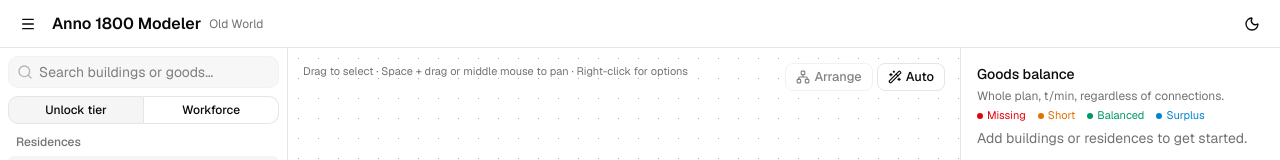
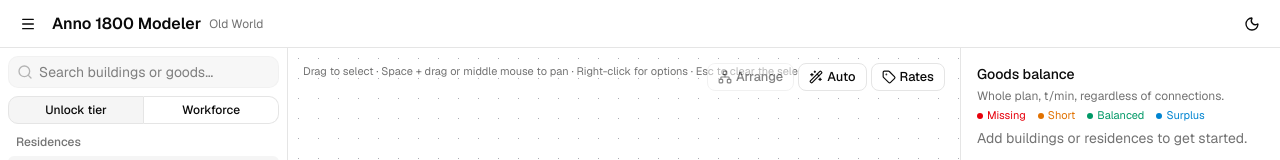
Before and after one commit to mariusraupach/odin, a Next.js app: page / in a window 1280 px wide. Shown: the top 160 px of the page. Built offline with nearby package versions, Linux system fonts and the light colour scheme.

Commit message:
feat: focus selected chain and trim rate labels

```diff
--- a/src/components/modeler/canvas.tsx
+++ b/src/components/modeler/canvas.tsx
@@ -14,7 +14,7 @@
   type NodeTypes,
   type OnConnectEnd,
 } from "@xyflow/react";
-import { NetworkIcon, WandSparklesIcon } from "lucide-react";
+import { NetworkIcon, TagIcon, WandSparklesIcon } from "lucide-react";
 import { useTheme } from "next-themes";
 import { useEffect, useRef, useState, type DragEvent } from "react";
 import { Button } from "@/components/ui/button";
@@ -23,6 +23,7 @@
 import { isValidConnection, usePlanStore } from "@/lib/store";
 import { CanvasContextMenu, type MenuTarget } from "./canvas-menu";
 import { ConnectMenu, type ConnectMenuState } from "./connect-menu";
+import { focusOf, ViewContext } from "./flow-context";
 import { FlowEdge } from "./flow-edge";
 import { BuildingNode } from "./nodes/building-node";
 import { IslandNode } from "./nodes/island-node";
@@ -59,28 +60,39 @@
   const selectNodes = usePlanStore((s) => s.selectNodes);
   const addIsland = usePlanStore((s) => s.addIsland);
   const reparentNodes = usePlanStore((s) => s.reparentNodes);
+  const showRates = usePlanStore((s) => s.showRates);
+  const setShowRates = usePlanStore((s) => s.setShowRates);
   const { screenToFlowPosition, fitView } = useReactFlow();
   const { resolvedTheme } = useTheme();
   const container = useRef<HTMLDivElement>(null);
   const [menu, setMenu] = useState<ConnectMenuState | null>(null);
   const [menuTarget, setMenuTarget] = useState<MenuTarget | null>(null);
   const [addMenu, setAddMenu] = useState<AddMenuState | null>(null);
+  const [hoveredEdge, setHoveredEdge] = useState<string | null>(null);
+
+  const focus = focusOf(nodes, edges);
+  // Islands are only backdrops, so they never fade.
+  const shownNodes = focus
+    ? nodes.map((n) =>
+        n.type === "island" || focus.nodes.has(n.id)
+          ? n
+          : { ...n, className: "dimmed" },
+      )
+    : nodes;
 
   const closeMenus = () => {
     setMenu(null);
     setAddMenu(null);
   };
 
-  // ⌘/Ctrl+A selects everything, ⌘/Ctrl+D duplicates the selection.
+  // Escape clears the selection, ⌘/Ctrl+A selects everything, ⌘/Ctrl+D
+  // duplicates the selection.
   useEffect(() => {
     const onKeyDown = (event: KeyboardEvent) => {
+      const target = event.target as HTMLElement;
+      if (target.closest("input, textarea, [contenteditable]")) return;
+      if (event.key === "Escape") selectNodes([]);
       if (!(event.metaKey || event.ctrlKey)) return;
-      if (
-        (event.target as HTMLElement).closest(
-          "input, textarea, [contenteditable]",
-        )
-      )
-        return;
       const key = event.key.toLowerCase();
       if (key === "a") {
         event.preventDefault();
@@ -96,7 +108,7 @@
     };
     window.addEventListener("keydown", onKeyDown);
     return () => window.removeEventListener("keydown", onKeyDown);
-  }, [selectAll, duplicateNodes]);
+  }, [selectAll, selectNodes, duplicateNodes]);
 
   const onPaneContextMenu = (event: { clientX: number; clientY: number }) => {
     const rect = container.current?.getBoundingClientRect();
@@ -172,10 +184,11 @@
   };
 
   return (
+    <ViewContext value={{ focus, hoveredEdge, showRates }}>
       <div ref={container} className="absolute inset-0">
         <CanvasContextMenu target={menuTarget}>
           <ReactFlow
-          nodes={nodes}
+            nodes={shownNodes}
             edges={edges}
             nodeTypes={nodeTypes}
             edgeTypes={edgeTypes}
@@ -211,6 +224,8 @@
                 ids: selected.map((n) => n.id),
               });
             }}
+            onEdgeMouseEnter={(_, edge) => setHoveredEdge(edge.id)}
+            onEdgeMouseLeave={() => setHoveredEdge(null)}
             onEdgeContextMenu={(_, edge) => {
               closeMenus();
               setMenuTarget({ kind: "edge", id: edge.id });
@@ -249,7 +264,7 @@
               className="text-muted-foreground pointer-events-none text-[11px]"
             >
               Drag to select · Space + drag or middle mouse to pan · Right-click
-            for options
+              for options · Esc to clear the selection
             </Panel>
             <Panel position="top-right" className="flex gap-1">
               <Button
@@ -271,6 +286,17 @@
                 title="Re-arrange automatically when nodes or connections change"
               >
                 <WandSparklesIcon /> Auto
+              </Toggle>
+              <Toggle
+                variant="outline"
+                size="sm"
+                className="bg-background"
+                pressed={showRates}
+                onPressedChange={setShowRates}
+                aria-label="Show all rates"
+                title="Show the rate on every connection, not only on problems and the selection"
+              >
+                <TagIcon /> Rates
               </Toggle>
             </Panel>
           </ReactFlow>
@@ -300,5 +326,6 @@
         )}
         {menu && <ConnectMenu menu={menu} onClose={() => setMenu(null)} />}
       </div>
+    </ViewContext>
   );
 }
--- a/src/components/modeler/flow-context.tsx
+++ b/src/components/modeler/flow-context.tsx
@@ -1,7 +1,7 @@
 "use client";
 
 import { createContext, use } from "react";
-import type { FlowResult } from "@/lib/anno/calc";
+import type { FlowResult, PlanEdge, PlanNode } from "@/lib/anno/calc";
 
 export const FlowContext = createContext<FlowResult | null>(null);
 
@@ -9,6 +9,67 @@
   const flow = use(FlowContext);
   if (!flow) throw new Error("useFlow must be used inside <FlowContext>");
   return flow;
+}
+
+export type Focus = { nodes: Set<string>; edges: Set<string> };
+
+/** How the canvas is currently shown, for nodes and edges to adapt to. */
+export type View = {
+  /** What stays fully visible; null when nothing is selected. */
+  focus: Focus | null;
+  hoveredEdge: string | null;
+  /** Rate labels on every edge, not just the ones worth a look. */
+  showRates: boolean;
+};
+
+export const ViewContext = createContext<View>({
+  focus: null,
+  hoveredEdge: null,
+  showRates: false,
+});
+
+export const useView = () => use(ViewContext);
+
+/**
+ * The production chain of the selection: everything that supplies it, however
+ * far upstream, and everything it feeds downstream. Each direction is followed
+ * on its own, so a consumer's other suppliers stay faded. A selected edge
+ * focuses just the two nodes it connects.
+ */
+export function focusOf(nodes: PlanNode[], edges: PlanEdge[]): Focus | null {
+  const selected = nodes
+    .filter((n) => n.selected && n.type !== "island")
+    .map((n) => n.id);
+  const focus: Focus = { nodes: new Set(selected), edges: new Set() };
+
+  const follow = (downstream: boolean) => {
+    const queue = [...selected];
+    const seen = new Set(selected);
+    while (queue.length > 0) {
+      const id = queue.shift()!;
+      for (const e of edges) {
+        const [from, to] = downstream
+          ? [e.source, e.target]
+          : [e.target, e.source];
+        if (from !== id) continue;
+        focus.edges.add(e.id);
+        focus.nodes.add(to);
+        if (!seen.has(to)) {
+          seen.add(to);
+          queue.push(to);
+        }
+      }
+    }
+  };
+  follow(true);
+  follow(false);
+
+  for (const e of edges.filter((e) => e.selected)) {
+    focus.edges.add(e.id);
+    focus.nodes.add(e.source);
+    focus.nodes.add(e.target);
+  }
+  return focus.nodes.size > 0 ? focus : null;
 }
 
 export const statusText = {
--- a/src/components/modeler/flow-edge.tsx
+++ b/src/components/modeler/flow-edge.tsx
@@ -19,7 +19,7 @@
   type TradeRoute,
 } from "@/lib/anno/calc";
 import { cn } from "@/lib/utils";
-import { statusStroke, statusText, useFlow } from "./flow-context";
+import { statusStroke, statusText, useFlow, useView } from "./flow-context";
 
 const LANE_OFFSET = 10;
 
@@ -79,15 +79,29 @@
   selected,
 }: EdgeProps) {
   const { edges, routeOfEdge } = useFlow();
+  const { focus, hoveredEdge, showRates } = useView();
   const flow = edges.get(id) ?? { rate: 0, requested: 0 };
   const status = rateStatus(flow.rate, flow.requested);
   // Connected, but the consumer is already covered by other suppliers.
   const idle = flow.rate < 0.005 && flow.requested < 0.005;
+  const focused = focus?.edges.has(id) ?? false;
+  const dimmed = focus !== null && !focused;
+  // Healthy edges stay quiet unless asked about.
+  const showLabel =
+    !dimmed &&
+    (showRates || focused || hoveredEdge === id || (!idle && status !== "ok"));
   const style = {
     stroke: idle ? "var(--muted-foreground)" : statusStroke[status],
-    strokeWidth: selected ? 3 : 2,
+    strokeWidth: selected || focused ? 3 : 2,
     strokeDasharray: idle ? "6 4" : undefined,
+    opacity: dimmed ? 0.1 : 1,
+    transition: "opacity 150ms",
   };
+  const title = (
+    <title>
+      {`${goodName(handleGood(targetHandleId))}: ${idle ? "not needed, covered by other suppliers" : `${formatRate(flow.rate)} t/min`}`}
+    </title>
+  );
 
   const sourceNode = useInternalNode(source);
   const targetNode = useInternalNode(target);
@@ -126,11 +140,15 @@
     ].join(" ");
     return (
       <>
+        {title}
         <BaseEdge id={id} path={legs} style={style} />
         {/* Every edge of a route shares the trunk; the first one draws it. */}
         {route.edgeIds[0] === id && (
           <TradeRouteTrunk
             route={route}
+            dimmed={
+              focus !== null && !route.edgeIds.some((e) => focus.edges.has(e))
+            }
             from={out.point}
             to={into.point}
             labelBelow={side.y > 0}
@@ -153,27 +171,31 @@
 
   return (
     <>
+      {title}
       <BaseEdge id={id} path={path} style={style} />
+      {showLabel && (
         <EdgeLabelRenderer>
+          {/* No pointer events: hovering the label would un-hover the edge. */}
           <div
             className={cn(
-            "nodrag nopan bg-background pointer-events-auto absolute rounded-md border px-1.5 py-0.5 text-[10px] tabular-nums shadow-sm",
+              "bg-background pointer-events-none absolute rounded-md border px-1.5 py-0.5 text-[10px] tabular-nums shadow-sm",
               idle ? "text-muted-foreground" : statusText[status],
             )}
             style={{
               transform: `translate(-50%, -50%) translate(${labelX}px, ${labelY}px)`,
             }}
-          title={`${goodName(handleGood(targetHandleId))}${idle ? ": not needed, covered by other suppliers" : ""}`}
           >
             {idle ? "idle" : `${formatRate(flow.rate)} t/min`}
           </div>
         </EdgeLabelRenderer>
+      )}
     </>
   );
 }
 
 function TradeRouteTrunk({
   route,
+  dimmed,
   from,
   to,
   fromColor,
@@ -181,6 +203,7 @@
   labelBelow,
 }: {
   route: TradeRoute;
+  dimmed: boolean;
   /** Label on the lane's own side: below for one direction, above for the other. */
   labelBelow: boolean;
   from: XYPosition;
@@ -195,6 +218,7 @@
         d={`M ${from.x} ${from.y} L ${to.x} ${to.y}`}
         className="trade-route"
         fill="none"
+        style={{ opacity: dimmed ? 0.15 : 1, transition: "opacity 150ms" }}
       />
       <EdgeLabelRenderer>
         {[
@@ -203,7 +227,10 @@
         ].map(({ point, color }, i) => (
           <div
             key={i}
-            className="bg-background absolute flex size-7 items-center justify-center rounded-full border-2 shadow-sm"
+            className={cn(
+              "bg-background absolute flex size-7 items-center justify-center rounded-full border-2 shadow-sm transition-opacity",
+              dimmed && "opacity-25",
+            )}
             style={{
               borderColor: color,
               transform: `translate(-50%, -50%) translate(${point.x}px, ${point.y}px)`,
@@ -214,7 +241,10 @@
           </div>
         ))}
         <div
-          className="nodrag nopan bg-background pointer-events-auto absolute flex flex-col gap-0.5 rounded-lg border px-2.5 py-1.5 text-[11px] shadow-md"
+          className={cn(
+            "nodrag nopan bg-background pointer-events-auto absolute flex flex-col gap-0.5 rounded-lg border px-2.5 py-1.5 text-[11px] shadow-md transition-opacity",
+            dimmed && "opacity-25",
+          )}
           style={{
             // Sit above the lane rather than on it.
             transform: `translate(-50%, ${labelBelow ? "14px" : "calc(-100% - 14px)"}) translate(${mid.x}px, ${mid.y}px)`,
--- a/src/lib/store.ts
+++ b/src/lib/store.ts
@@ -98,7 +98,7 @@
   /** Copies nodes (and edges between them) and selects the copies. */
   duplicateNodes: (ids: string[]) => void;
   selectAll: () => void;
-  /** Selects exactly these nodes. */
+  /** Selects exactly these nodes, and no edges. */
   selectNodes: (ids: string[]) => void;
   addSuppliers: (id: string) => SupplierResult;
   /** Creates an empty island with its top-left corner at the point. */
@@ -111,6 +111,9 @@
   reparentNodes: (ids: string[]) => void;
   /** Re-sort the whole canvas automatically when nodes or edges change. */
   autoArrange: boolean;
+  /** Rate labels on every edge instead of only problems and the focus. */
+  showRates: boolean;
+  setShowRates: (showRates: boolean) => void;
   /** How the building palette groups buildings. */
   paletteGrouping: PaletteGrouping;
   setPaletteGrouping: (grouping: PaletteGrouping) => void;
@@ -238,6 +241,7 @@
           nodes: get().nodes.map(
             (n) => ({ ...n, selected: keep.has(n.id) }) as PlanNode,
           ),
+          edges: get().edges.map((e) => ({ ...e, selected: false })),
         });
       },
       selectAll: () =>
@@ -371,6 +375,8 @@
         return result;
       },
       autoArrange: false,
+      showRates: false,
+      setShowRates: (showRates) => set({ showRates }),
       paletteGrouping: "tier",
       setPaletteGrouping: (paletteGrouping) => set({ paletteGrouping }),
       setAutoArrange: (autoArrange) => set({ autoArrange }),
@@ -406,6 +412,7 @@
         nodes: state.nodes,
         edges: state.edges,
         autoArrange: state.autoArrange,
+        showRates: state.showRates,
         paletteGrouping: state.paletteGrouping,
       }),
     },
```
Also changed, not shown: src/app/globals.css (+8 -0 lines). Lines whose indentation alone changed are shown as unchanged.
